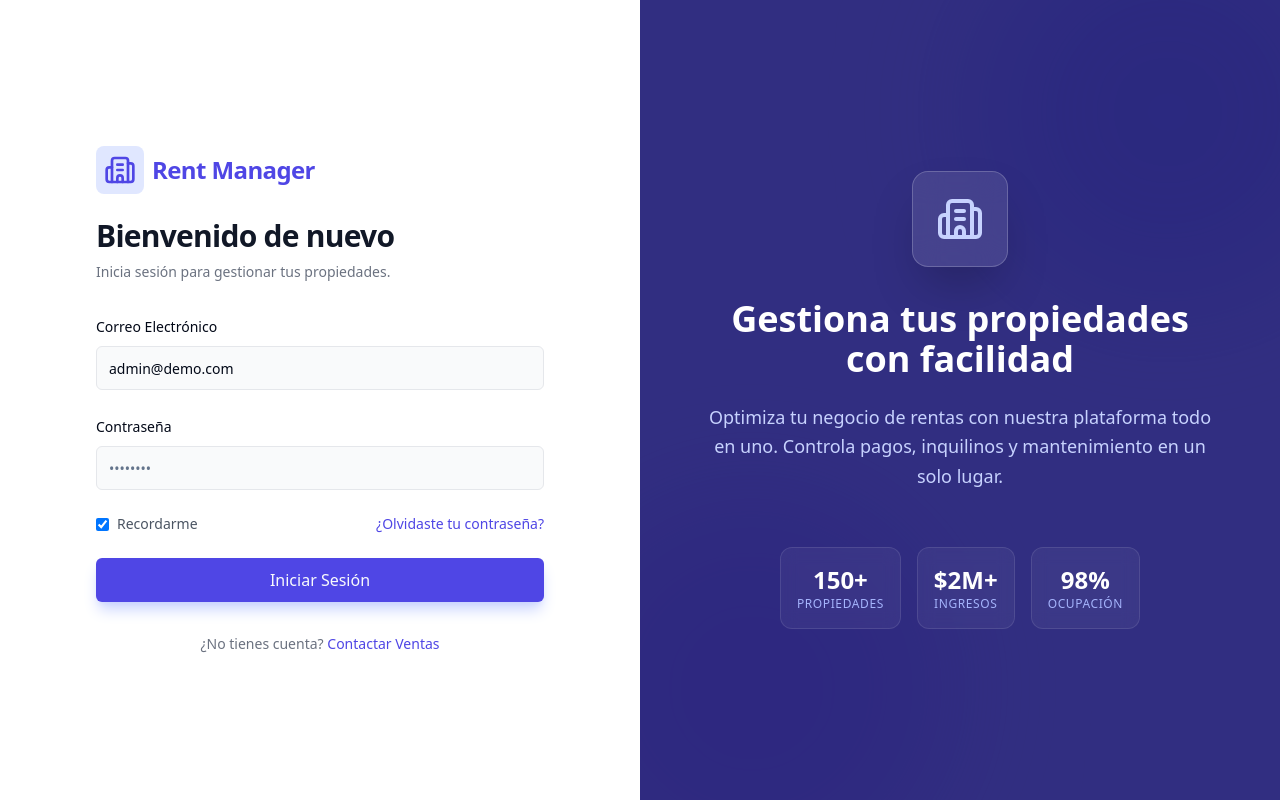
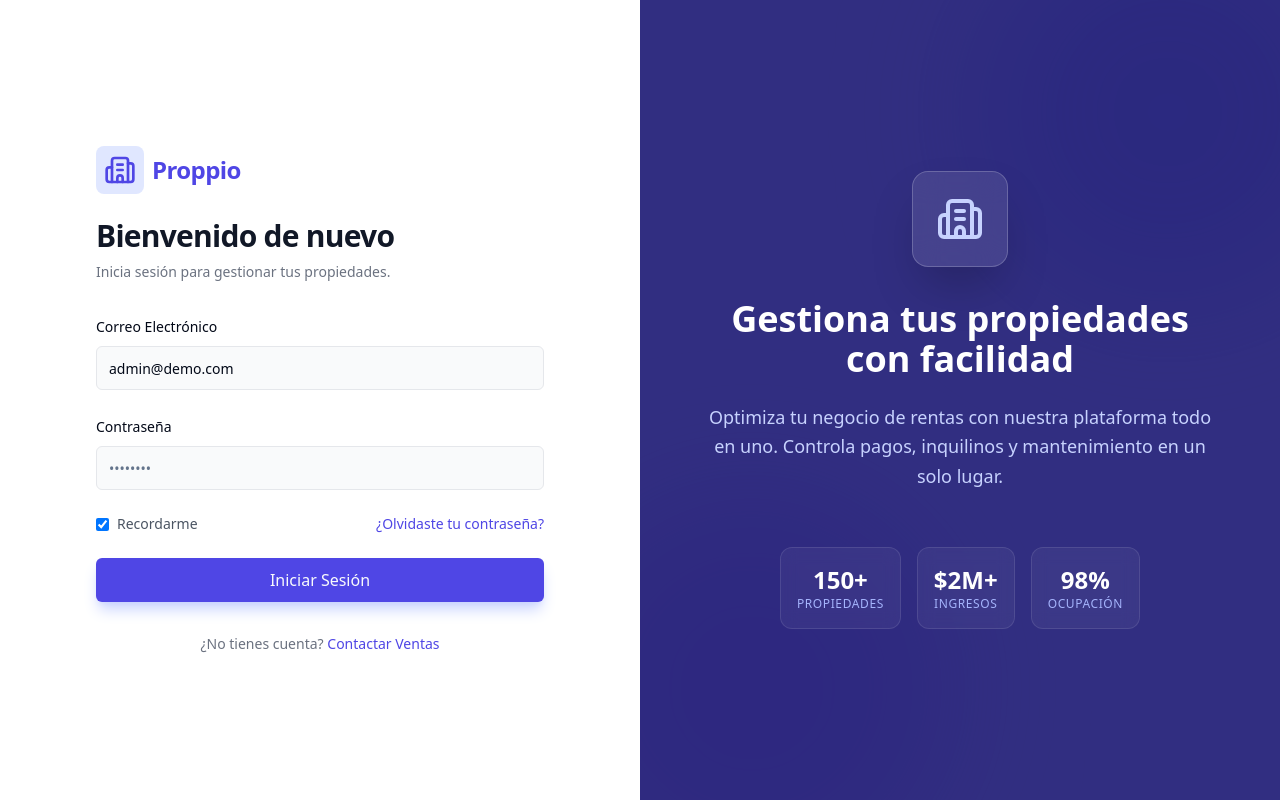
Before and after one commit to jbetancur12/proppio, a React (Vite) app in the folder apps/web/: page /login in a window 1280 px wide. Built offline with nearby package versions, Linux system fonts and the light colour scheme; no server answers.

Commit message:
feat(branding): rebrand to Proppio including logo, favicon, and UI updates

```diff
--- a/apps/web/index.html
+++ b/apps/web/index.html
@@ -1,13 +1,16 @@
 <!doctype html>
 <html lang="en">
+
 <head>
   <meta charset="UTF-8" />
-    <link rel="icon" type="image/svg+xml" href="/vite.svg" />
+  <link rel="icon" type="image/png" href="/favicon.png" />
   <meta name="viewport" content="width=device-width, initial-scale=1.0" />
-    <title>web</title>
+  <title>Proppio</title>
 </head>
+
 <body>
   <div id="root"></div>
   <script type="module" src="/src/main.tsx"></script>
 </body>
+
 </html>
--- a/apps/web/src/components/layout/DashboardLayout.tsx
+++ b/apps/web/src/components/layout/DashboardLayout.tsx
@@ -42,9 +42,8 @@ export function DashboardLayout({ children }: { children?: ReactNode }) {
     const SidebarContent = ({ onClose }: { onClose?: () => void }) => (
         <div className="flex flex-col h-full bg-white">
             <div className="p-6 border-b border-gray-100 mb-4">
-                <div className="flex items-center gap-2 font-bold text-xl text-indigo-600">
-                    <div className="w-8 h-8 bg-indigo-600 text-white rounded-lg flex items-center justify-center">R</div>
-                    Rent Manager
+                <div className="flex items-center justify-center gap-2">
+                    <img src="/logo.png" alt="Proppio" className="h-12 w-auto" />
                 </div>
             </div>
 
@@ -98,9 +97,8 @@ export function DashboardLayout({ children }: { children?: ReactNode }) {
             <div className={`flex-1 flex flex-col overflow-hidden ${isImpersonating ? 'pt-14' : ''}`}>
                 {/* Mobile Header */}
                 <header className="md:hidden bg-white border-b border-gray-200 px-4 py-3 flex items-center justify-between">
-                    <div className="flex items-center gap-2 font-bold text-lg text-indigo-600">
-                        <div className="w-7 h-7 bg-indigo-600 text-white rounded-lg flex items-center justify-center text-sm">R</div>
-                        Rent Manager
+                    <div className="flex items-center gap-2">
+                        <img src="/logo.png" alt="Proppio" className="h-8 w-auto" />
                     </div>
                     <button
                         onClick={() => setIsMobileMenuOpen(true)}
--- a/apps/web/src/features/admin/components/AdminLayout.tsx
+++ b/apps/web/src/features/admin/components/AdminLayout.tsx
@@ -24,7 +24,7 @@ export function AdminLayout({ children }: AdminLayoutProps) {
             <aside className="w-64 bg-gray-900 text-white">
                 <div className="p-6">
                     <h1 className="text-2xl font-bold">Super Admin</h1>
-                    <p className="text-sm text-gray-400 mt-1">Rent Manager</p>
+                    <p className="text-sm text-gray-400 mt-1">Proppio</p>
                 </div>
 
                 <nav className="mt-6">
--- a/apps/web/src/pages/LoginPage.tsx
+++ b/apps/web/src/pages/LoginPage.tsx
@@ -71,7 +71,7 @@ export function LoginPage() {
                     <div className="text-center lg:text-left">
                         <div className="inline-flex items-center justify-center lg:justify-start gap-2 text-indigo-600 mb-6">
                             <div className="p-2 bg-indigo-100 rounded-lg"><Building2 size={32} /></div>
-                            <span className="text-2xl font-bold tracking-tight">Rent Manager</span>
+                            <span className="text-2xl font-bold tracking-tight">Proppio</span>
                         </div>
                         <h2 className="text-3xl font-bold tracking-tight text-gray-900">Bienvenido de nuevo</h2>
                         <p className="mt-2 text-sm text-gray-500">
--- a/apps/web/src/pages/SubscriptionSuspendedPage.tsx
+++ b/apps/web/src/pages/SubscriptionSuspendedPage.tsx
@@ -25,7 +25,7 @@ export function SubscriptionSuspendedPage() {
                 </CardHeader>
                 <CardContent className="space-y-4">
                     <p className="text-gray-600 text-center">
-                        Tu suscripción ha sido suspendida. Para continuar usando Rent Manager,
+                        Tu suscripción ha sido suspendida. Para continuar usando Proppio,
                         por favor contacta a nuestro equipo de soporte.
                     </p>
 
@@ -36,8 +36,8 @@ export function SubscriptionSuspendedPage() {
                         <div className="space-y-2 text-sm">
                             <div className="flex items-center gap-2 text-blue-700">
                                 <Mail size={16} />
-                                <a href="mailto:soporte@rentmanager.com" className="hover:underline">
-                                    soporte@rentmanager.com
+                                <a href="mailto:soporte@proppio.co" className="hover:underline">
+                                    soporte@proppio.co
                                 </a>
                             </div>
                             <div className="flex items-center gap-2 text-blue-700">
@@ -61,7 +61,7 @@ export function SubscriptionSuspendedPage() {
                 <CardFooter className="flex flex-col gap-2">
                     <Button
                         className="w-full bg-indigo-600 hover:bg-indigo-700"
-                        onClick={() => window.location.href = 'mailto:soporte@rentmanager.com'}
+                        onClick={() => window.location.href = 'mailto:soporte@proppio.co'}
                     >
                         <Mail className="mr-2" size={18} />
                         Contactar Soporte
```
Also changed, not shown: apps/web/public/favicon.png (added), 1 other file (tests, documents, lock files or other folders). Lines whose indentation alone changed are shown as unchanged.
